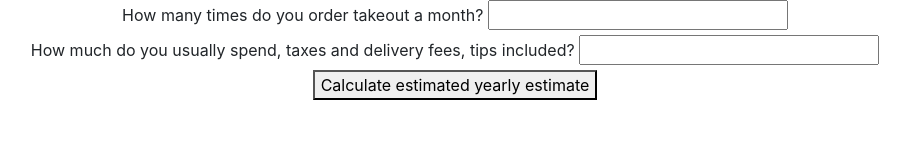
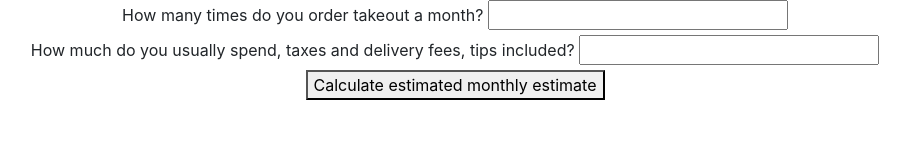
Before and after one commit to pathnames/ditch-delivery, a plain HTML site: page static/calculator.html in a window 1280 px wide. Shown: the whole page, without its empty margins (185-1095 px from the left). Drawn offline with nearby package versions, Linux system fonts and the light colour scheme.

Commit message:
Final commit

```diff
--- a/static/calculator.html
+++ b/static/calculator.html
@@ -20,7 +20,7 @@
         <label for="cost">How much do you usually spend, taxes and delivery fees, tips included?</label>
         <input type="number" id="cost" name="cost" min="0">
         <br>
-        <button id="estimate">Calculate estimated yearly estimate</button>
+        <button id="estimate">Calculate estimated monthly estimate</button>
         <h3 id="display"></h3>
     </div>
 
```
